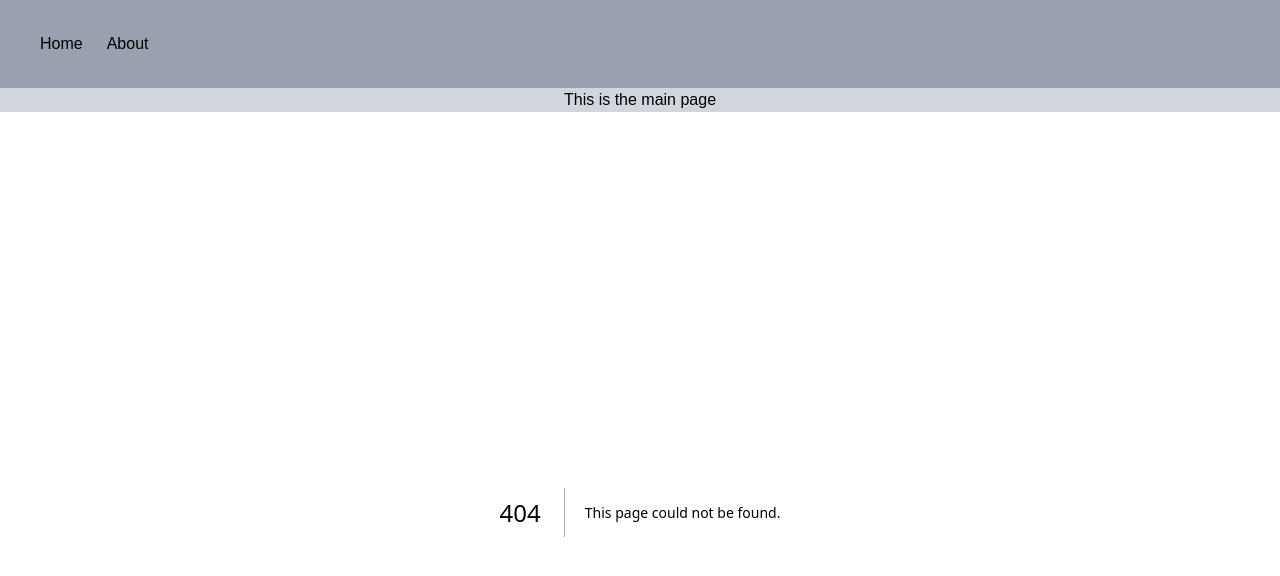
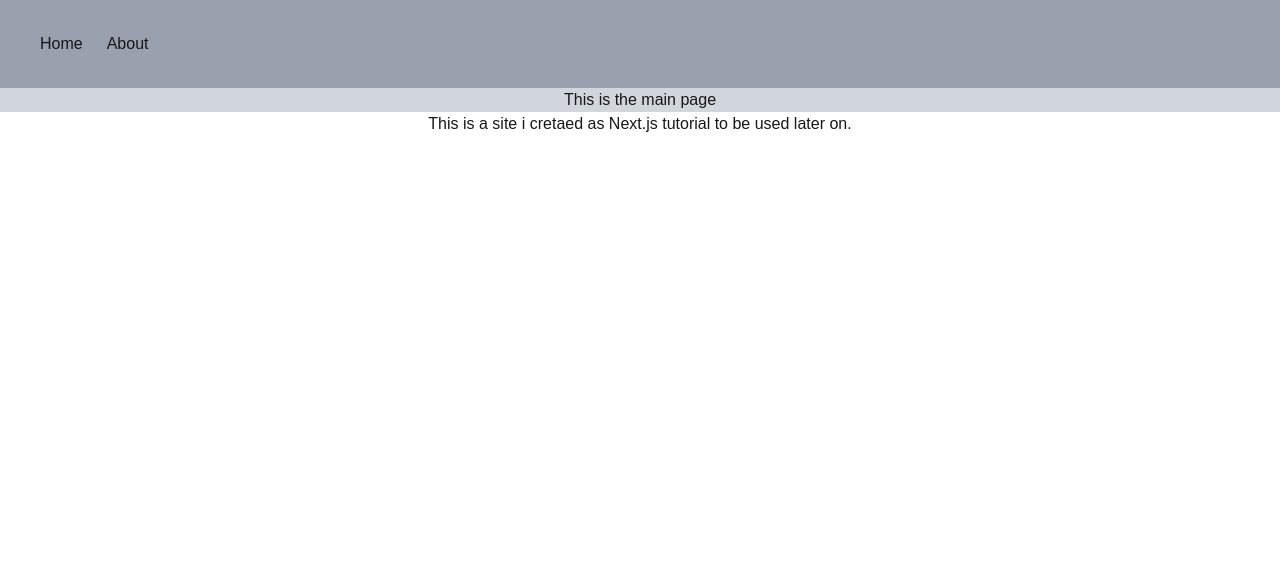
Before and after one commit to MUHAMMADFARHAN1/Next.js-Blog-Web-Application, a Next.js app: page /about in a window 1280 px wide. Before the commit this address had no page. Shown: the top 576 px of the page. Built offline with nearby package versions, Linux system fonts and the light colour scheme.

Commit message:
About page created!

```diff
--- /dev/null
+++ b/app/(about)/about/page.tsx
@@ -0,0 +1,11 @@
+import React from "react";
+
+export default function page() {
+  return (
+    <div>
+      <p className="text-center">
+        This is a site i cretaed as Next.js tutorial to be used later on.
+      </p>
+    </div>
+  );
+}
```
